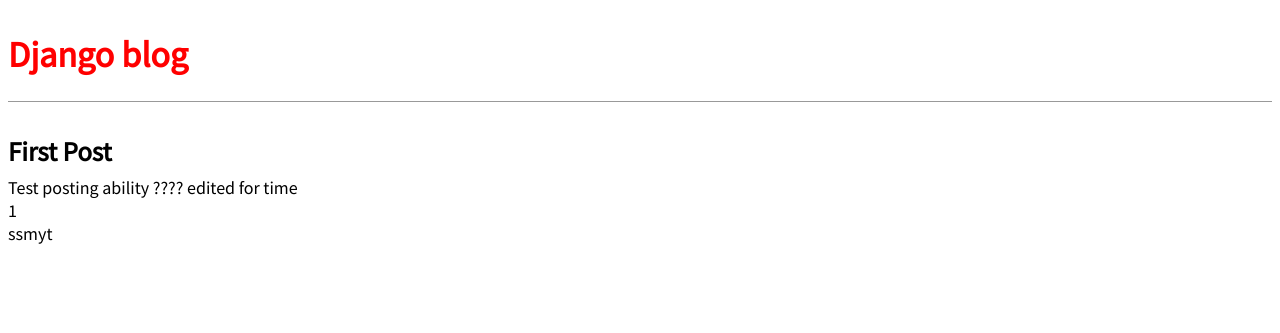
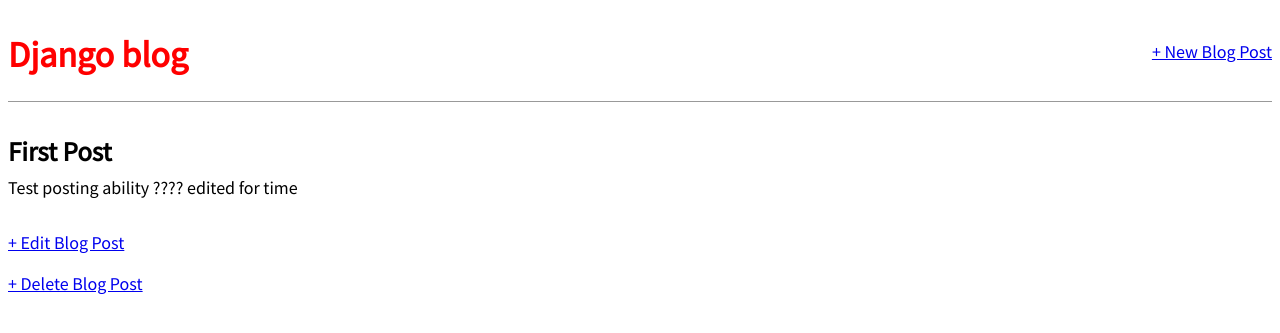
Before and after one commit to Seaner71/blog, a Django app: page /post/1/ in a window 1280 px wide. Shown: the top 333 px of the page. Run offline with Django 3.2, Linux system fonts and the light colour scheme; data comes from the database, SQL or seed files in the repository; both versions use the stored data as it was after the commit.

Commit message:
add full CRUD functionality

```diff
--- a/blog/models.py
+++ b/blog/models.py
@@ -1,4 +1,5 @@
 from django.db import models
+from django.urls import reverse
 
 class Post(models.Model):
     title= models.CharField(max_length=200)
@@ -8,5 +9,8 @@
     )
     body= models.TextField()
 
+    def get_absolute_url(self):
+        return reverse('home')
+
     def __str__(self):
         return self.title
--- a/blog/storage.json
+++ b/blog/storage.json
@@ -1 +1 @@
-{"access_token": "ya29.GltYBUCPsgjiBchhiJnVWz9hg-e_FD2mqdEjBBnPxJvbbZcyp044-wZM2bl_qwOxtHxxrUafffIBxoCQLh31Mc2cd23da4qWFsoJ93qbkrbakfpEfr-XfVcmKfpu", "client_id": "21343617168-8t3rkvmu837m7dnv3u2ihio66me8m54r.apps.googleusercontent.com", "client_secret": "XUlZaOqmcIG1PXS4aIaTvHh6", "refresh_token": "1/jOUmZ3TxTPJOMXEfdim2nVwBQWEs5M_Z7RzAzR0lLQoJiHLTXT9NlxPwxmS9RUQF", "token_expiry": "2018-02-05T19:00:03Z", "token_uri": "https://accounts.google.com/o/oauth2/token", "user_agent": null, "revoke_uri": "https://accounts.google.com/o/oauth2/revoke", "id_token": null, "id_token_jwt": null, "token_response": {"access_token": "ya29.GltYBUCPsgjiBchhiJnVWz9hg-e_FD2mqdEjBBnPxJvbbZcyp044-wZM2bl_qwOxtHxxrUafffIBxoCQLh31Mc2cd23da4qWFsoJ93qbkrbakfpEfr-XfVcmKfpu", "expires_in": 3600, "refresh_token": "1/jOUmZ3TxTPJOMXEfdim2nVwBQWEs5M_Z7RzAzR0lLQoJiHLTXT9NlxPwxmS9RUQF", "token_type": "Bearer"}, "scopes": ["https://www.googleapis.com/auth/calendar"], "token_info_uri": "https://www.googleapis.com/oauth2/v3/tokeninfo", "invalid": false, "_class": "OAuth2Credentials", "_module": "oauth2client.client"}
+{"access_token": "ya29.GlxYBZMhtXyjvGo2KH6KERLZTmKjiJno5DN8CIHSdbxI_koMoWvqleI_bOF2Eo6p63wIFBK5EFU4vxz_RW6ZmQK-IldPFhmiYhYVdQPQBg8KVrl-R83KExOncY2xsw", "client_id": "21343617168-8t3rkvmu837m7dnv3u2ihio66me8m54r.apps.googleusercontent.com", "client_secret": "XUlZaOqmcIG1PXS4aIaTvHh6", "refresh_token": "1/jOUmZ3TxTPJOMXEfdim2nVwBQWEs5M_Z7RzAzR0lLQoJiHLTXT9NlxPwxmS9RUQF", "token_expiry": "2018-02-05T23:45:30Z", "token_uri": "https://accounts.google.com/o/oauth2/token", "user_agent": null, "revoke_uri": "https://accounts.google.com/o/oauth2/revoke", "id_token": null, "id_token_jwt": null, "token_response": {"access_token": "ya29.GlxYBZMhtXyjvGo2KH6KERLZTmKjiJno5DN8CIHSdbxI_koMoWvqleI_bOF2Eo6p63wIFBK5EFU4vxz_RW6ZmQK-IldPFhmiYhYVdQPQBg8KVrl-R83KExOncY2xsw", "expires_in": 3600, "token_type": "Bearer"}, "scopes": ["https://www.googleapis.com/auth/calendar"], "token_info_uri": "https://www.googleapis.com/oauth2/v3/tokeninfo", "invalid": false, "_class": "OAuth2Credentials", "_module": "oauth2client.client"}
--- a/blog/urls.py
+++ b/blog/urls.py
@@ -5,4 +5,7 @@
 urlpatterns = [
     path('', views.BlogListView.as_view(), name='home'),
     path('post/<int:pk>/', views.BlogDetailView.as_view(), name='post_detail'),
+    path('post/new/' , views.BlogCreateView.as_view(), name='post_new'),
+    path('post/<int:pk>/edit/', views.BlogUpdateView.as_view(), name= 'post_edit'),
+    path('post/<int:pk>/delete/', views.BlogDeleteView.as_view(), name='post_delete'),
 ]
--- a/blog/views.py
+++ b/blog/views.py
@@ -1,5 +1,7 @@
 from django.shortcuts import render
 from django.views.generic import ListView, DetailView
+from django.views.generic.edit import CreateView, UpdateView, DeleteView
+from django.urls import reverse_lazy
 from . models import Post
 
 
@@ -10,3 +12,18 @@
 class BlogDetailView(DetailView):
     model = Post
     template_name = 'post_detail.html'
+
+class BlogCreateView(CreateView):
+    model = Post
+    template_name = 'post_new.html'
+    fields = '__all__'
+
+class BlogUpdateView(UpdateView):
+    model = Post
+    fields = ['title', 'body']
+    template_name = 'post_edit.html'
+
+class BlogDeleteView(DeleteView):
+    model = Post
+    template_name = 'post_delete.html'
+    success_url = reverse_lazy('home')
--- a/templates/base.html
+++ b/templates/base.html
@@ -6,10 +6,15 @@
     <link rel="stylesheet" href="{% static 'css/base.css' %}">
   </head>
   <body>
-    <header>
-      <h1><a href="/">Django blog</a></h1>
-    </header>
     <div class="container">
+      <header>
+        <div class="nav-left">
+          <h1><a href="/">Django blog</a></h1>
+        </div>
+        <div class="nav-right">
+          <a href="{% url 'post_new' %}">+ New Blog Post</a>
+        </div>
+      </header>
       {% block content %}
       {% endblock content %}
     </div>
--- a/templates/post_detail.html
+++ b/templates/post_detail.html
@@ -2,10 +2,10 @@
 
 {% block content %}
   <div class="post-entry">
-    <h2>{{ post.title }}</h2>
-    <p>{{ post.body }}</p>
-    <p>{{ post.pk}}</p>
-    <p>{{ post.author}}</p>
+    <h2>{{ object.title }}</h2>
+    <p>{{ object.body }}</p>
   </div>
 
+  <p><a href="{% url 'post_edit' post.pk %}">+ Edit Blog Post</a></p>
+  <p><a href="{% url 'post_delete' post.pk %}">+ Delete Blog Post</a></p>
 {% endblock content %}
```
Also changed, not shown: blog/quickstart.py (+12 -6 lines), templates/post_delete.html (added, +9 -0 lines), templates/post_edit.html (added, +9 -0 lines), templates/post_new.html (added, +9 -0 lines), db.sqlite3.
